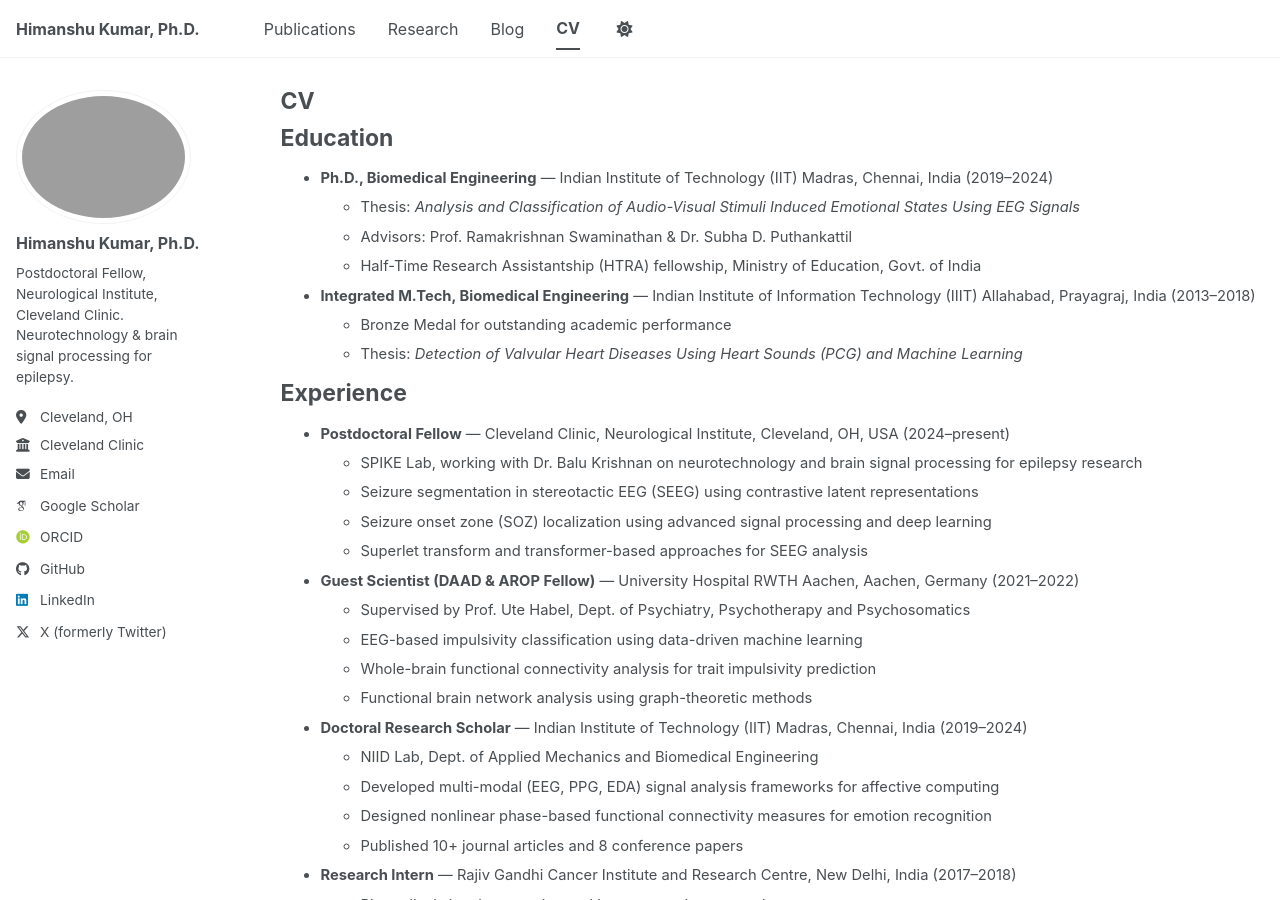
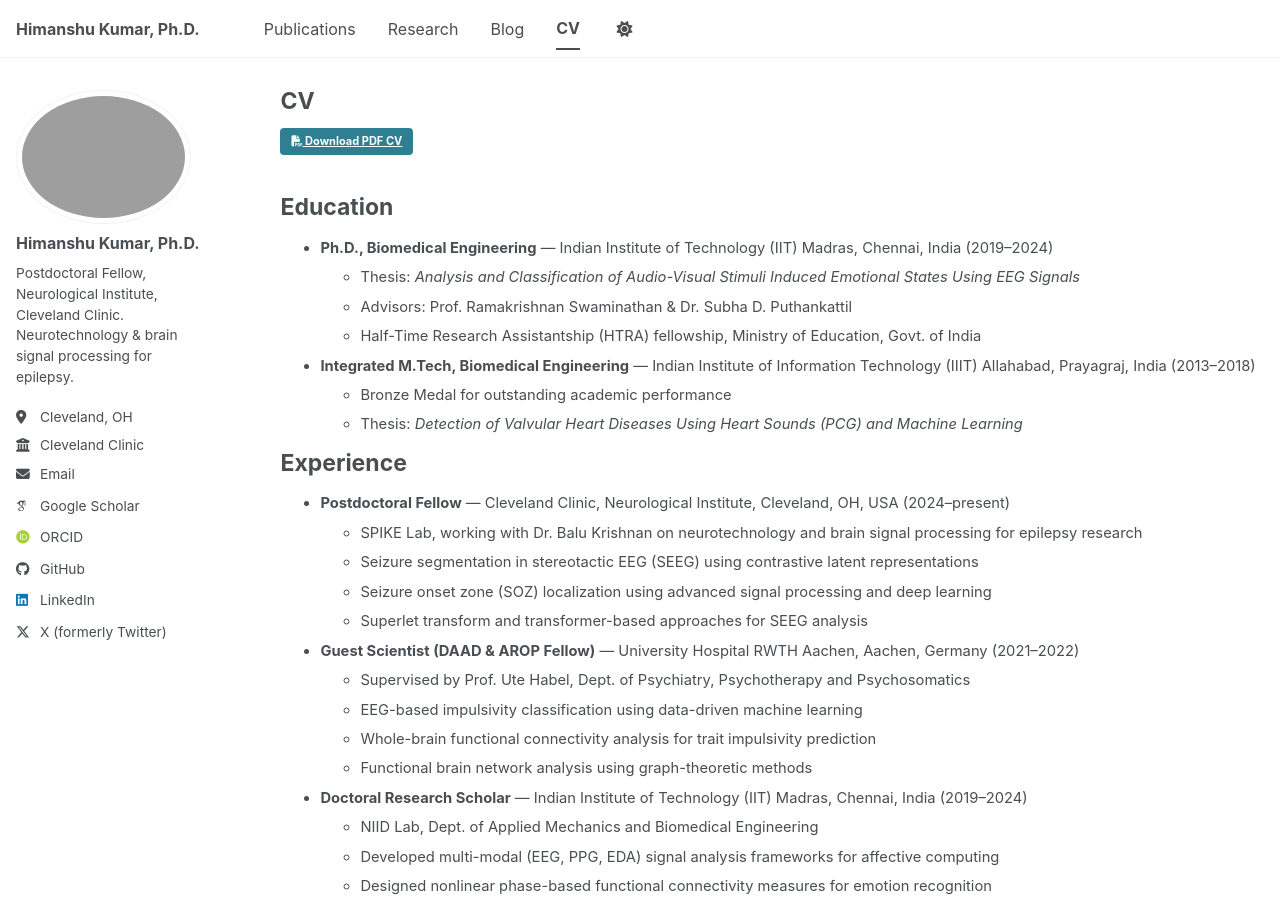
Before and after one commit to himsriv24/himsriv24.github.io, a Jekyll site: the page built from _pages/cv.md, in a window 1280 px wide and 900 px high. Built offline with Jekyll 4.4.1, drawn with Linux system fonts in a browser that asks for light colours; some web fonts are replaced; a script bundle is joined from its source files by our own code; library files that are not in the unit come from our copies.

Commit message:
Update CV page with modern PDF download link

```diff
--- a/_pages/cv.md
+++ b/_pages/cv.md
@@ -8,6 +8,8 @@ redirect_from:
 ---
 
 {% include base_path %}
+
+<a href="{{ base_path }}/files/CV_Himanshu_Kumar.pdf" class="btn btn--info" style="margin-bottom: 20px;" target="_blank"><i class="fas fa-file-pdf"></i> Download PDF CV</a>
 
 Education
 ======
```
Also changed, not shown: 1 other file.
